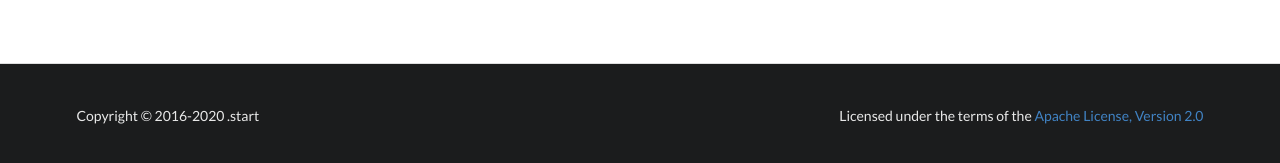
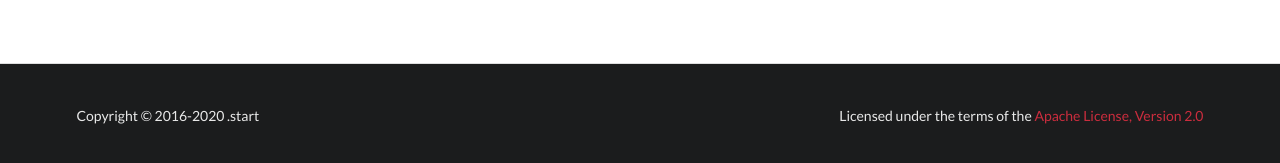
Before and after one commit to dotStart/Beacon, a Jekyll site: the page built from docs/index.html, in a window 1280 px wide. Shown: the part 732-895 px from the top of the page. Built offline with Jekyll 4.4.1, drawn with Linux system fonts in a browser that asks for light colours.

Commit message:
Unified the color scheme.

```diff
--- a/index.html
+++ b/index.html
@@ -129,15 +129,15 @@
                   {% assign nix_asset = nix_assets[0] %}
 
                   {% if windows_asset %}
-                    <a href="{{ windows_asset.browser_download_url }}" class="ui basic blue icon button" title="Windows">
+                    <a href="{{ windows_asset.browser_download_url }}" class="ui inverted red icon button" title="Windows">
                       <i class="windows icon"></i>
                     </a>
                   {% endif %}
                   {% if nix_asset %}
-                    <a href="{{ nix_asset.browser_download_url }}" class="ui basic blue icon button" title="Linux">
+                    <a href="{{ nix_asset.browser_download_url }}" class="ui inverted red icon button" title="Linux">
                       <i class="linux icon"></i>
                     </a>
-                    <a href="{{ nix_asset.browser_download_url }}" class="ui basic blue icon button" title="Mac OS">
+                    <a href="{{ nix_asset.browser_download_url }}" class="ui inverted red icon button" title="Mac OS">
                       <i class="apple icon"></i>
                     </a>
                   {% endif %}
--- a/style/beacon.scss
+++ b/style/beacon.scss
@@ -1,5 +1,8 @@
 ---
 ---
+
+$primary-brand-color: #cb2d3e;
+$secondary-brand-color: #ef473a;
 
 body {
   min-height: 100vh;
@@ -9,8 +12,8 @@
 }
 
 #header-container {
-  background: #cb2d3e;
-  background: radial-gradient(ellipse at bottom, #cb2d3e, #ef473a);
+  background: $primary-brand-color;
+  background: radial-gradient(ellipse at bottom, $primary-brand-color, $secondary-brand-color);
 }
 
 #pitch,
@@ -40,3 +43,12 @@
   text-wrap: normal;
   text-overflow: clip;
 }
+
+a {
+  color: $primary-brand-color;
+  transition: color 100ms ease;
+
+  &:hover {
+    color: $secondary-brand-color;
+  }
+}
```
